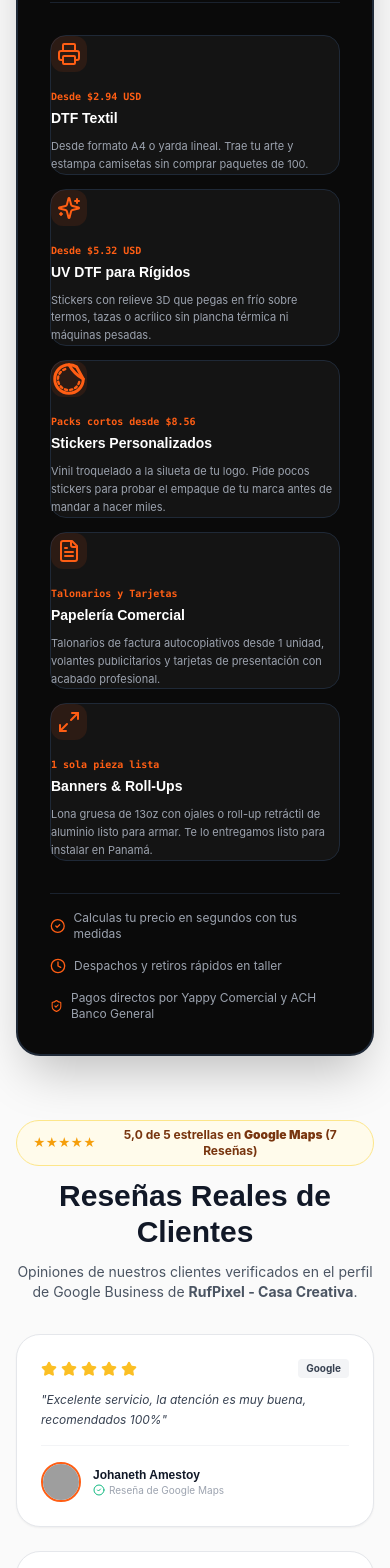
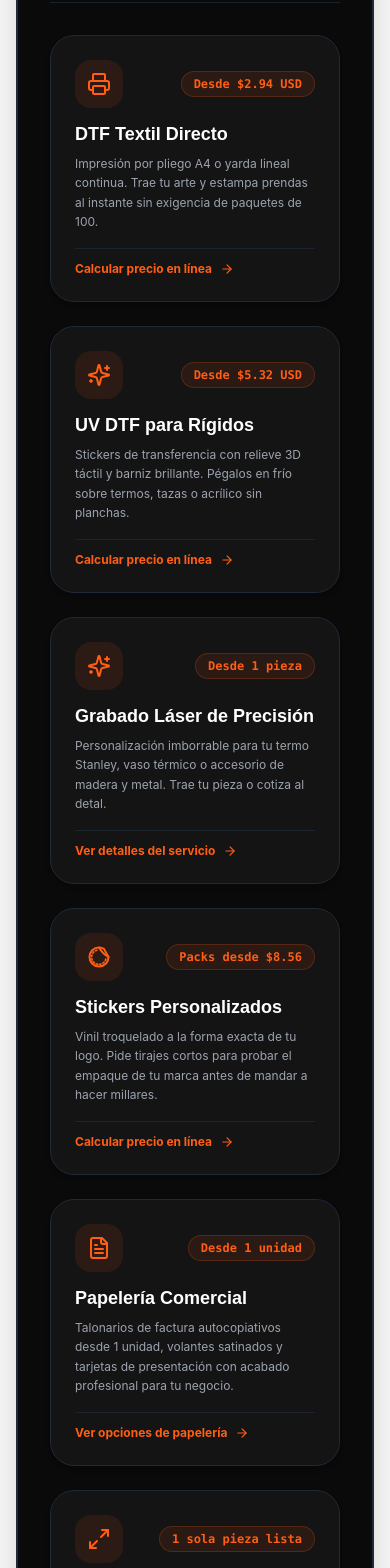
Before and after one commit to cotoss3/Rufpixel_Vercel, a Next.js app: page / in a window 390 px wide. Shown: the part 7420-8988 px from the top of the page. Built offline with nearby package versions, Linux system fonts and the light colour scheme; no server answers; grey boxes are pictures that could not be loaded.

Commit message:
style(home): redisenar seccion Zona Pixel a grilla espaciosa de 3 columnas para eliminar sensacion de apiñado

```diff
--- a/src/app/page.tsx
+++ b/src/app/page.tsx
@@ -318,72 +318,183 @@ export default async function HomePage() {
             </div>
           </div>
 
-          {/* 5 Impresiones Digitales Pillars */}
-          <div className="grid grid-cols-1 sm:grid-cols-2 lg:grid-cols-5 gap-3.5 relative z-10">
-            <div className="bg-[#141414] border border-gray-800 rounded-2xl p-4.5 space-y-2.5 hover:border-[#FF5E14]/50 transition-all group">
-              <div className="w-9 h-9 rounded-xl bg-[#FF5E14]/10 text-[#FF5E14] flex items-center justify-center font-bold">
-                <Printer className="w-4.5 h-4.5" />
+          {/* Zona Pixel Specialties - Clean Spacious 3-Column Grid */}
+          <div className="grid grid-cols-1 md:grid-cols-2 lg:grid-cols-3 gap-6 relative z-10">
+
+            {/* Card 1: DTF Textil */}
+            <div className="bg-[#141414] border border-gray-800 hover:border-[#FF5E14]/60 rounded-3xl p-6 sm:p-7 space-y-4 hover:bg-[#171717] transition-all group flex flex-col justify-between shadow-md">
+              <div className="space-y-3">
+                <div className="flex items-center justify-between">
+                  <div className="w-12 h-12 rounded-2xl bg-[#FF5E14]/10 text-[#FF5E14] group-hover:bg-[#FF5E14] group-hover:text-white transition-all flex items-center justify-center">
+                    <Printer className="w-6 h-6" />
                   </div>
-              <div className="space-y-0.5">
-                <span className="text-[10px] font-mono text-[#FF5E14] font-semibold">Desde $2.94 USD</span>
-                <h3 className="text-sm font-bold text-white font-outfit">DTF Textil</h3>
+                  <span className="text-xs font-mono text-[#FF5E14] font-bold bg-[#FF5E14]/10 px-3 py-1 rounded-full border border-[#FF5E14]/20">
+                    Desde $2.94 USD
+                  </span>
                 </div>
-              <p className="text-[11px] text-gray-400 leading-relaxed">
-                Desde formato A4 o yarda lineal. Trae tu arte y estampa camisetas sin comprar paquetes de 100.
+                <div>
+                  <h3 className="text-lg font-bold text-white font-outfit group-hover:text-[#FF5E14] transition-colors">
+                    DTF Textil Directo
+                  </h3>
+                  <p className="text-xs sm:text-sm text-gray-400 leading-relaxed mt-1.5">
+                    Impresión por pliego A4 o yarda lineal continua. Trae tu arte y estampa prendas al instante sin exigencia de paquetes de 100.
                   </p>
                 </div>
+              </div>
+              <Link
+                href="/cotizador"
+                className="inline-flex items-center space-x-2 text-xs font-bold text-[#FF5E14] hover:text-[#E04700] pt-3 border-t border-gray-800/80 group-hover:translate-x-1 transition-all"
+              >
+                <span>Calcular precio en línea</span>
+                <ArrowRight className="w-3.5 h-3.5" />
+              </Link>
+            </div>
 
-            <div className="bg-[#141414] border border-gray-800 rounded-2xl p-4.5 space-y-2.5 hover:border-[#FF5E14]/50 transition-all group">
-              <div className="w-9 h-9 rounded-xl bg-[#FF5E14]/10 text-[#FF5E14] flex items-center justify-center font-bold">
-                <Sparkles className="w-4.5 h-4.5" />
+            {/* Card 2: UV DTF */}
+            <div className="bg-[#141414] border border-gray-800 hover:border-[#FF5E14]/60 rounded-3xl p-6 sm:p-7 space-y-4 hover:bg-[#171717] transition-all group flex flex-col justify-between shadow-md">
+              <div className="space-y-3">
+                <div className="flex items-center justify-between">
+                  <div className="w-12 h-12 rounded-2xl bg-[#FF5E14]/10 text-[#FF5E14] group-hover:bg-[#FF5E14] group-hover:text-white transition-all flex items-center justify-center">
+                    <Sparkles className="w-6 h-6" />
                   </div>
-              <div className="space-y-0.5">
-                <span className="text-[10px] font-mono text-[#FF5E14] font-semibold">Desde $5.32 USD</span>
-                <h3 className="text-sm font-bold text-white font-outfit">UV DTF para Rígidos</h3>
+                  <span className="text-xs font-mono text-[#FF5E14] font-bold bg-[#FF5E14]/10 px-3 py-1 rounded-full border border-[#FF5E14]/20">
+                    Desde $5.32 USD
+                  </span>
                 </div>
-              <p className="text-[11px] text-gray-400 leading-relaxed">
-                Stickers con relieve 3D que pegas en frío sobre termos, tazas o acrílico sin plancha térmica ni máquinas pesadas.
+                <div>
+                  <h3 className="text-lg font-bold text-white font-outfit group-hover:text-[#FF5E14] transition-colors">
+                    UV DTF para Rígidos
+                  </h3>
+                  <p className="text-xs sm:text-sm text-gray-400 leading-relaxed mt-1.5">
+                    Stickers de transferencia con relieve 3D táctil y barniz brillante. Pégalos en frío sobre termos, tazas o acrílico sin planchas.
                   </p>
                 </div>
+              </div>
+              <Link
+                href="/cotizador"
+                className="inline-flex items-center space-x-2 text-xs font-bold text-[#FF5E14] hover:text-[#E04700] pt-3 border-t border-gray-800/80 group-hover:translate-x-1 transition-all"
+              >
+                <span>Calcular precio en línea</span>
+                <ArrowRight className="w-3.5 h-3.5" />
+              </Link>
+            </div>
 
-            <div className="bg-[#141414] border border-gray-800 rounded-2xl p-4.5 space-y-2.5 hover:border-[#FF5E14]/50 transition-all group">
-              <div className="w-9 h-9 rounded-xl bg-[#FF5E14]/10 text-[#FF5E14] flex items-center justify-center font-bold">
-                <StickerIcon className="w-4.5 h-4.5" />
+            {/* Card 3: Grabado Láser */}
+            <div className="bg-[#141414] border border-gray-800 hover:border-[#FF5E14]/60 rounded-3xl p-6 sm:p-7 space-y-4 hover:bg-[#171717] transition-all group flex flex-col justify-between shadow-md">
+              <div className="space-y-3">
+                <div className="flex items-center justify-between">
+                  <div className="w-12 h-12 rounded-2xl bg-[#FF5E14]/10 text-[#FF5E14] group-hover:bg-[#FF5E14] group-hover:text-white transition-all flex items-center justify-center">
+                    <Sparkles className="w-6 h-6" />
                   </div>
-              <div className="space-y-0.5">
-                <span className="text-[10px] font-mono text-[#FF5E14] font-semibold">Packs cortos desde $8.56</span>
-                <h3 className="text-sm font-bold text-white font-outfit">Stickers Personalizados</h3>
+                  <span className="text-xs font-mono text-[#FF5E14] font-bold bg-[#FF5E14]/10 px-3 py-1 rounded-full border border-[#FF5E14]/20">
+                    Desde 1 pieza
+                  </span>
                 </div>
-              <p className="text-[11px] text-gray-400 leading-relaxed">
-                Vinil troquelado a la silueta de tu logo. Pide pocos stickers para probar el empaque de tu marca antes de mandar a hacer miles.
+                <div>
+                  <h3 className="text-lg font-bold text-white font-outfit group-hover:text-[#FF5E14] transition-colors">
+                    Grabado Láser de Precisión
+                  </h3>
+                  <p className="text-xs sm:text-sm text-gray-400 leading-relaxed mt-1.5">
+                    Personalización imborrable para tu termo Stanley, vaso térmico o accesorio de madera y metal. Trae tu pieza o cotiza al detal.
                   </p>
                 </div>
+              </div>
+              <Link
+                href="/servicios/grabados-laser"
+                className="inline-flex items-center space-x-2 text-xs font-bold text-[#FF5E14] hover:text-[#E04700] pt-3 border-t border-gray-800/80 group-hover:translate-x-1 transition-all"
+              >
+                <span>Ver detalles del servicio</span>
+                <ArrowRight className="w-3.5 h-3.5" />
+              </Link>
+            </div>
 
-            <div className="bg-[#141414] border border-gray-800 rounded-2xl p-4.5 space-y-2.5 hover:border-[#FF5E14]/50 transition-all group">
-              <div className="w-9 h-9 rounded-xl bg-[#FF5E14]/10 text-[#FF5E14] flex items-center justify-center font-bold">
-                <FileText className="w-4.5 h-4.5" />
+            {/* Card 4: Stickers Personalizados */}
+            <div className="bg-[#141414] border border-gray-800 hover:border-[#FF5E14]/60 rounded-3xl p-6 sm:p-7 space-y-4 hover:bg-[#171717] transition-all group flex flex-col justify-between shadow-md">
+              <div className="space-y-3">
+                <div className="flex items-center justify-between">
+                  <div className="w-12 h-12 rounded-2xl bg-[#FF5E14]/10 text-[#FF5E14] group-hover:bg-[#FF5E14] group-hover:text-white transition-all flex items-center justify-center">
+                    <StickerIcon className="w-6 h-6" />
                   </div>
-              <div className="space-y-0.5">
-                <span className="text-[10px] font-mono text-[#FF5E14] font-semibold">Talonarios y Tarjetas</span>
-                <h3 className="text-sm font-bold text-white font-outfit">Papelería Comercial</h3>
+                  <span className="text-xs font-mono text-[#FF5E14] font-bold bg-[#FF5E14]/10 px-3 py-1 rounded-full border border-[#FF5E14]/20">
+                    Packs desde $8.56
+                  </span>
                 </div>
-              <p className="text-[11px] text-gray-400 leading-relaxed">
-                Talonarios de factura autocopiativos desde 1 unidad, volantes publicitarios y tarjetas de presentación con acabado profesional.
+                <div>
+                  <h3 className="text-lg font-bold text-white font-outfit group-hover:text-[#FF5E14] transition-colors">
+                    Stickers Personalizados
+                  </h3>
+                  <p className="text-xs sm:text-sm text-gray-400 leading-relaxed mt-1.5">
+                    Vinil troquelado a la forma exacta de tu logo. Pide tirajes cortos para probar el empaque de tu marca antes de mandar a hacer millares.
                   </p>
                 </div>
+              </div>
+              <Link
+                href="/cotizador"
+                className="inline-flex items-center space-x-2 text-xs font-bold text-[#FF5E14] hover:text-[#E04700] pt-3 border-t border-gray-800/80 group-hover:translate-x-1 transition-all"
+              >
+                <span>Calcular precio en línea</span>
+                <ArrowRight className="w-3.5 h-3.5" />
+              </Link>
+            </div>
 
-            <div className="bg-[#141414] border border-gray-800 rounded-2xl p-4.5 space-y-2.5 hover:border-[#FF5E14]/50 transition-all group">
-              <div className="w-9 h-9 rounded-xl bg-[#FF5E14]/10 text-[#FF5E14] flex items-center justify-center font-bold">
-                <Maximize2 className="w-4.5 h-4.5" />
+            {/* Card 5: Papelería Comercial */}
+            <div className="bg-[#141414] border border-gray-800 hover:border-[#FF5E14]/60 rounded-3xl p-6 sm:p-7 space-y-4 hover:bg-[#171717] transition-all group flex flex-col justify-between shadow-md">
+              <div className="space-y-3">
+                <div className="flex items-center justify-between">
+                  <div className="w-12 h-12 rounded-2xl bg-[#FF5E14]/10 text-[#FF5E14] group-hover:bg-[#FF5E14] group-hover:text-white transition-all flex items-center justify-center">
+                    <FileText className="w-6 h-6" />
                   </div>
-              <div className="space-y-0.5">
-                <span className="text-[10px] font-mono text-[#FF5E14] font-semibold">1 sola pieza lista</span>
-                <h3 className="text-sm font-bold text-white font-outfit">Banners & Roll-Ups</h3>
+                  <span className="text-xs font-mono text-[#FF5E14] font-bold bg-[#FF5E14]/10 px-3 py-1 rounded-full border border-[#FF5E14]/20">
+                    Desde 1 unidad
+                  </span>
                 </div>
-              <p className="text-[11px] text-gray-400 leading-relaxed">
-                Lona gruesa de 13oz con ojales o roll-up retráctil de aluminio listo para armar. Te lo entregamos listo para instalar en Panamá.
+                <div>
+                  <h3 className="text-lg font-bold text-white font-outfit group-hover:text-[#FF5E14] transition-colors">
+                    Papelería Comercial
+                  </h3>
+                  <p className="text-xs sm:text-sm text-gray-400 leading-relaxed mt-1.5">
+                    Talonarios de factura autocopiativos desde 1 unidad, volantes satinados y tarjetas de presentación con acabado profesional para tu negocio.
                   </p>
                 </div>
+              </div>
+              <Link
+                href="/servicios/flyers-y-folletos"
+                className="inline-flex items-center space-x-2 text-xs font-bold text-[#FF5E14] hover:text-[#E04700] pt-3 border-t border-gray-800/80 group-hover:translate-x-1 transition-all"
+              >
+                <span>Ver opciones de papelería</span>
+                <ArrowRight className="w-3.5 h-3.5" />
+              </Link>
+            </div>
+
+            {/* Card 6: Banners & Roll-Ups */}
+            <div className="bg-[#141414] border border-gray-800 hover:border-[#FF5E14]/60 rounded-3xl p-6 sm:p-7 space-y-4 hover:bg-[#171717] transition-all group flex flex-col justify-between shadow-md">
+              <div className="space-y-3">
+                <div className="flex items-center justify-between">
+                  <div className="w-12 h-12 rounded-2xl bg-[#FF5E14]/10 text-[#FF5E14] group-hover:bg-[#FF5E14] group-hover:text-white transition-all flex items-center justify-center">
+                    <Maximize2 className="w-6 h-6" />
+                  </div>
+                  <span className="text-xs font-mono text-[#FF5E14] font-bold bg-[#FF5E14]/10 px-3 py-1 rounded-full border border-[#FF5E14]/20">
+                    1 sola pieza lista
+                  </span>
+                </div>
+                <div>
+                  <h3 className="text-lg font-bold text-white font-outfit group-hover:text-[#FF5E14] transition-colors">
+                    Banners & Roll-Ups
+                  </h3>
+                  <p className="text-xs sm:text-sm text-gray-400 leading-relaxed mt-1.5">
+                    Lona gruesa de 13oz con ojales o estructura Roll-Up retráctil de aluminio con estuche de lona. Listo para armar en tu evento o stand.
+                  </p>
+                </div>
+              </div>
+              <Link
+                href="/servicios/impresion-gran-formato"
+                className="inline-flex items-center space-x-2 text-xs font-bold text-[#FF5E14] hover:text-[#E04700] pt-3 border-t border-gray-800/80 group-hover:translate-x-1 transition-all"
+              >
+                <span>Ver gran formato</span>
+                <ArrowRight className="w-3.5 h-3.5" />
+              </Link>
+            </div>
+
           </div>
 
           {/* Micro Guarantee footer */}
```
Lines whose indentation alone changed are shown as unchanged.
